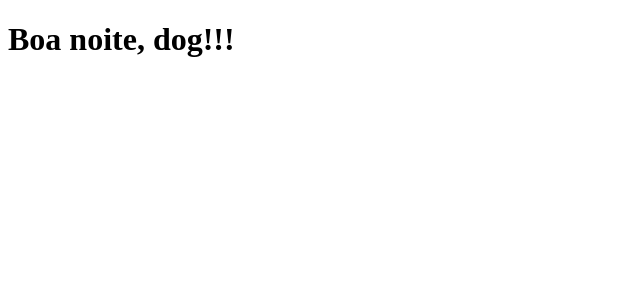
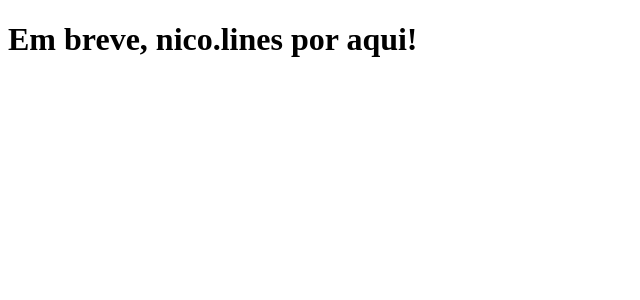
Before and after one commit to dev-nilo/clone-tabnews, a Next.js app: page / in a window 1280 px wide. Shown: the top 300 px of the page, without its empty margins (0-640 px from the left). Built offline with nearby package versions, Linux system fonts and the light colour scheme.

Commit message:
nicolines em construção

```diff
--- a/pages/index.js
+++ b/pages/index.js
@@ -1,7 +1,7 @@
 function Home() {
   return (
     <>
-      <h1>Boa noite, dog!!!</h1>
+      <h1>Em breve, nico.lines por aqui!</h1>
     </>
   );
 }
```
